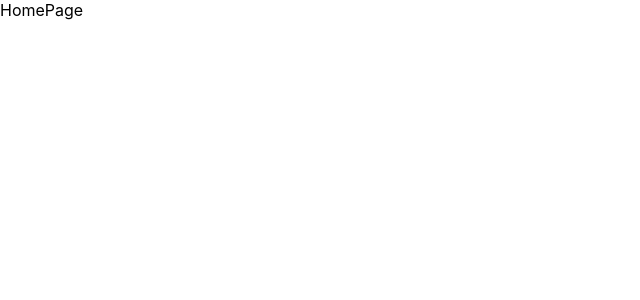
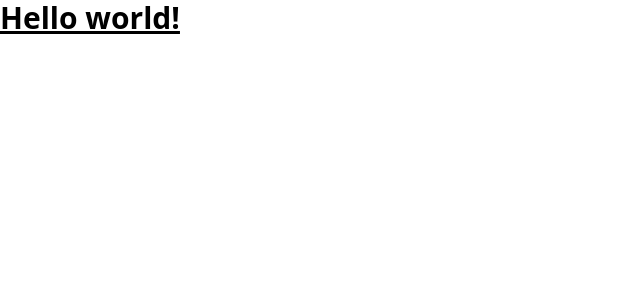
Before and after one commit to HackathonHive/frontend, a React (Create React App) app: page / in a window 1280 px wide. Shown: the top 300 px of the page, without its empty margins (0-640 px from the left). Built offline with nearby package versions, Linux system fonts and the light colour scheme.

Commit message:
adding tailwind

```diff
--- a/package.json
+++ b/package.json
@@ -35,5 +35,8 @@
       "last 1 firefox version",
       "last 1 safari version"
     ]
+  },
+  "devDependencies": {
+    "tailwindcss": "^3.4.3"
   }
 }
--- a/src/index.css
+++ b/src/index.css
@@ -1,13 +1,3 @@
-body {
-  margin: 0;
-  font-family: -apple-system, BlinkMacSystemFont, 'Segoe UI', 'Roboto', 'Oxygen',
-    'Ubuntu', 'Cantarell', 'Fira Sans', 'Droid Sans', 'Helvetica Neue',
-    sans-serif;
-  -webkit-font-smoothing: antialiased;
-  -moz-osx-font-smoothing: grayscale;
-}
-
-code {
-  font-family: source-code-pro, Menlo, Monaco, Consolas, 'Courier New',
-    monospace;
-}
+@tailwind base;
+@tailwind components;
+@tailwind utilities;
--- a/src/pages/HomePage.js
+++ b/src/pages/HomePage.js
@@ -2,6 +2,8 @@
 
 export default function HomePage() {
   return (
-    <div>HomePage</div>
+    <h1 className="text-3xl font-bold underline">
+      Hello world!
+    </h1>
   )
 }
--- /dev/null
+++ b/tailwind.config.js
@@ -0,0 +1,10 @@
+/** @type {import('tailwindcss').Config} */
+module.exports = {
+  content: [
+    "./src/**/*.{js,jsx,ts,tsx}",
+  ],
+  theme: {
+    extend: {},
+  },
+  plugins: [],
+}
```
Also changed, not shown: 1 other file (tests, documents, lock files or other folders).
